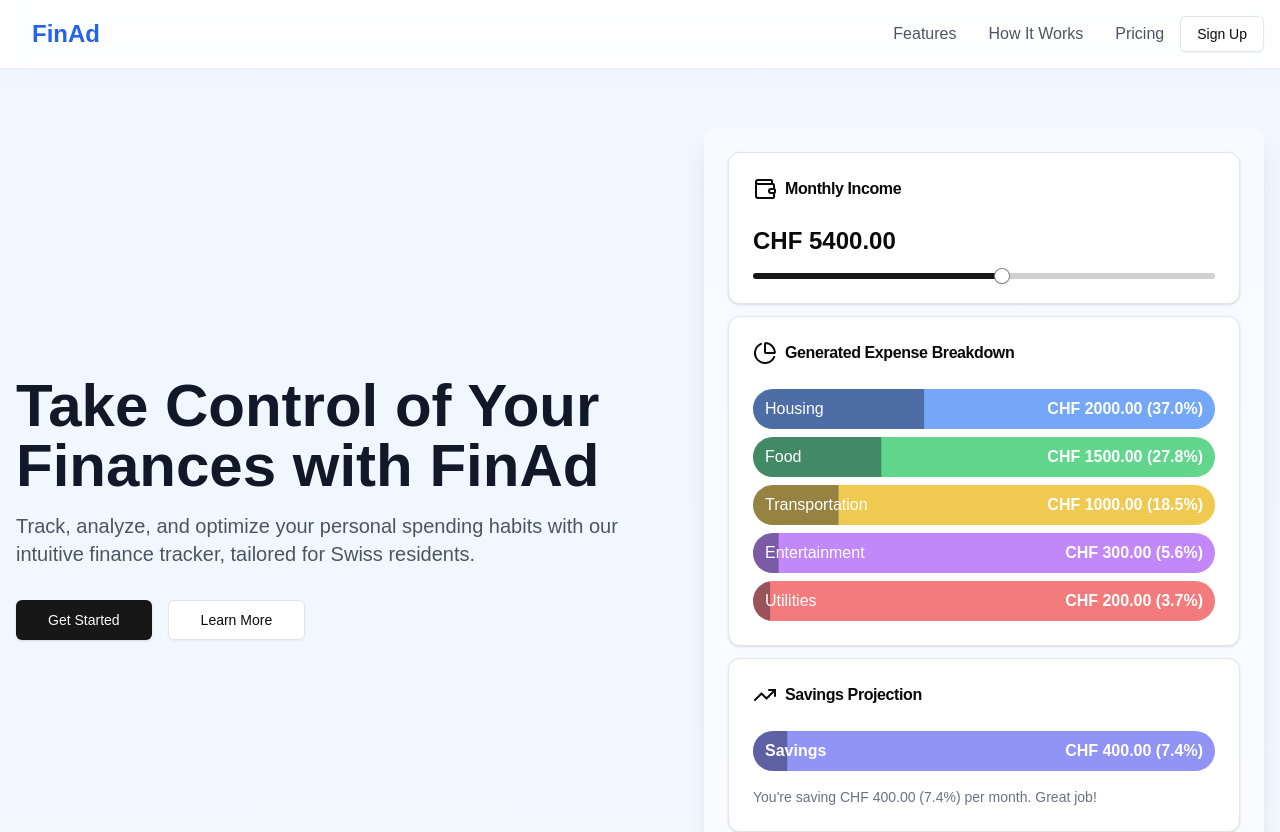
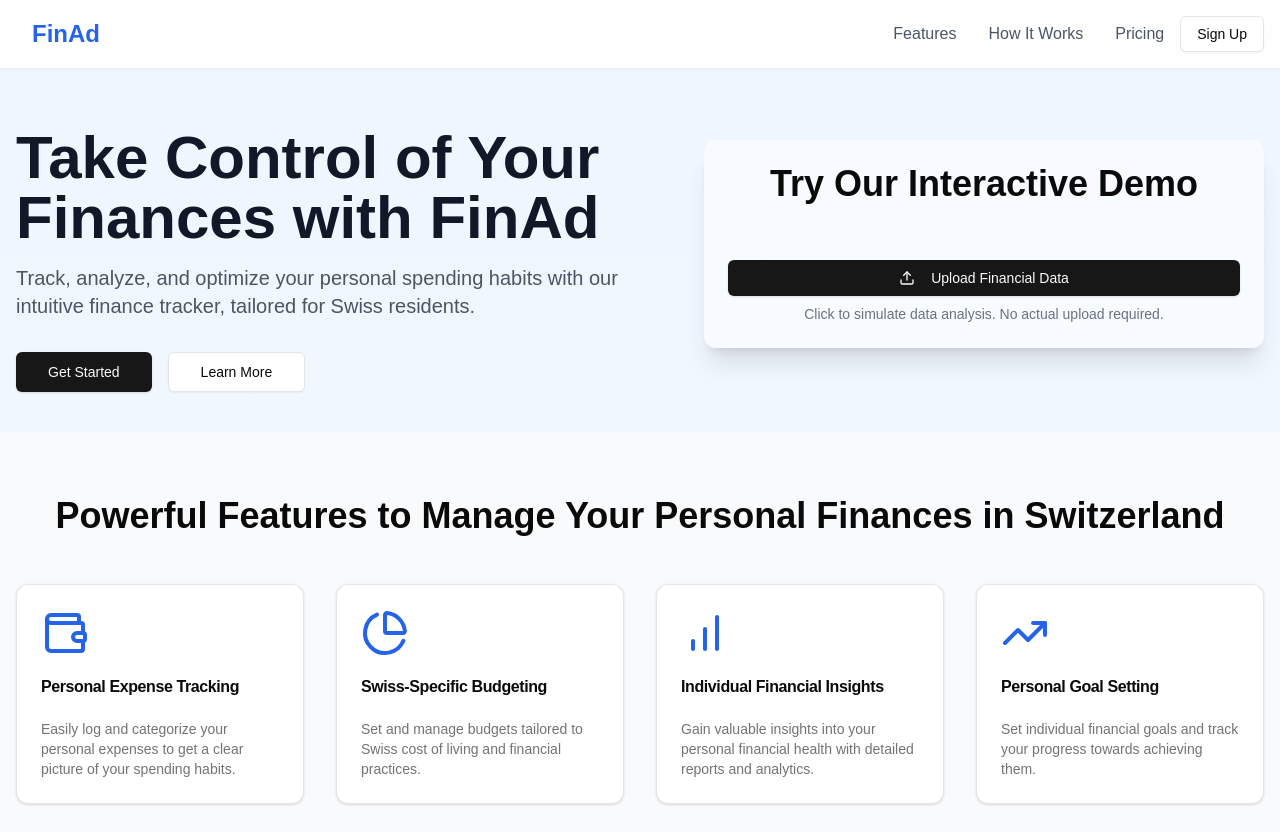
Before and after one commit to noelfischer/finad, a Next.js app: page / in a window 1280 px wide. Shown: the top 832 px of the page. Built offline with nearby package versions, Linux system fonts and the light colour scheme.

Commit message:
Make Demo more Fancy

```diff
--- a/components/InteractiveDemo.tsx
+++ b/components/InteractiveDemo.tsx
@@ -4,7 +4,9 @@
 import { Card, CardContent, CardHeader, CardTitle } from "@/components/ui/card"
 import { Slider } from "@/components/ui/slider"
 import { Progress } from "@/components/ui/progress"
-import { PieChart, Wallet, TrendingUp } from 'lucide-react'
+import { PieChart, Wallet, TrendingUp, Upload } from 'lucide-react'
+import { Button } from "@/components/ui/button"
+import { motion, AnimatePresence } from "framer-motion"
 
 const initialCategories = [
     { name: 'Housing', color: 'bg-blue-500/70', amount: 2000, percentage: 40 },
@@ -18,6 +20,9 @@
     const [income, setIncome] = useState(5400)
     const [categories, setCategories] = useState(initialCategories)
     const [savings, setSavings] = useState(0)
+    const [isDataVisible, setIsDataVisible] = useState(false)
+    const [isLoading, setIsLoading] = useState(false)
+    const [typedSuggestion, setTypedSuggestion] = useState('Thinking...')
 
     useEffect(() => {
         const totalExpenses = categories.reduce((sum, category) => sum + category.amount, 0)
@@ -31,16 +36,112 @@
         setCategories(newCategories)
     }, [income])
 
+    useEffect(() => {
+        if (isDataVisible) {
+            setTypedSuggestion('Thinking...')
+            const timer = setTimeout(() => {
+                const suggestion = savings >= 0
+                    ? `You're saving CHF ${savings.toFixed(2)} (${savingsPercentage.toFixed(1)}%) per month. Great job!`
+                    : isFinite(savingsPercentage)
+                        ? `Warning: You're overspending by CHF ${Math.abs(savings).toFixed(2)} (${Math.abs(savingsPercentage).toFixed(1)}%) per month.`
+                        : `Warning: You're overspending by CHF ${Math.abs(savings).toFixed(2)} per month.`
+
+                typeText(suggestion, setTypedSuggestion)
+            }, 3000) // 2 second delay before starting to type
+
+            return () => clearTimeout(timer)
+        }
+    }, [isDataVisible, savings])
+
+    const typeText = (text: string, setter: (text: string) => void) => {
+        let i = 0
+        let intervalId: NodeJS.Timeout
+
+        const type = () => {
+            if (i < text.length) {
+                setter(text.slice(0, i + 1))
+                i++
+                intervalId = setTimeout(type, 30)
+            }
+        }
+
+        type()
+
+        return () => clearTimeout(intervalId)
+    }
+
     const handleIncomeChange = (newIncome: number[]) => {
         setIncome(newIncome[0])
+        setTypedSuggestion('')
     }
 
     const totalExpenses = categories.reduce((sum, category) => sum + category.amount, 0)
     const savingsPercentage = ((income - totalExpenses) / income) * 100
 
+    const handleUpload = () => {
+        setIsLoading(true)
+        // Simulate loading time
+        setTimeout(() => {
+            setIsLoading(false)
+            setIsDataVisible(true)
+        }, 3000) // 3 seconds loading time
+    }
+
     return (
-        <div className="bg-white/50 p-6 shadow-xl rounded-xl max-w-3xl mx-auto">
-            <div className="space-y-3">
+        <div className="bg-white/50 p-6 shadow-xl rounded-xl max-w-3xl mx-auto text-sm sm:text-base">
+            <div className="space-y-4">
+                {!isDataVisible &&
+                    <motion.div
+                        className="space-y-2">
+                        <h2 className="text-3xl md:text-4xl font-bold text-center mb-12">Try Our Interactive Demo</h2>
+                        <Button
+                            onClick={handleUpload}
+                            className="w-full"
+                            disabled={isLoading || isDataVisible}
+                        >
+                            <Upload className="mr-2 h-4 w-4" /> Upload Financial Data
+                        </Button>
+                        <p className="text-sm text-gray-500 text-center">Click to simulate data analysis. No actual upload required.</p>
+                    </motion.div>
+                }
+
+                <AnimatePresence>
+                    {isLoading && (
+                        <motion.div
+                            initial={{ opacity: 0 }}
+                            animate={{ opacity: 1 }}
+                            exit={{ opacity: 0 }}
+                            className="flex flex-col items-center justify-center space-y-4"
+                        >
+                            <motion.div
+                                animate={{
+                                    scale: [1, 2, 2, 1, 1],
+                                    rotate: [0, 0, 270, 270, 0],
+                                    borderRadius: ["20%", "20%", "50%", "50%", "20%"],
+                                }}
+                                transition={{
+                                    duration: 2,
+                                    ease: "easeInOut",
+                                    times: [0, 0.2, 0.5, 0.8, 1],
+                                    repeat: Infinity,
+                                    repeatDelay: 1
+                                }}
+                                className="w-16 h-16 bg-blue-500"
+                            />
+                            <p className="text-lg font-semibold">Analyzing your financial data...</p>
+                        </motion.div>
+                    )}
+                </AnimatePresence>
+
+                <AnimatePresence>
+                    {isDataVisible && (
+                        <motion.div
+                            initial={{ opacity: 0, y: 20 }}
+                            animate={{ opacity: 1, y: 0 }}
+                            exit={{ opacity: 0, y: -20 }}
+                            transition={{ duration: 0.8 }}
+                            className="space-y-4"
+                        >
                             <Card>
                                 <CardHeader>
                                     <CardTitle className="flex items-center">
@@ -69,8 +170,13 @@
                                 </CardHeader>
                                 <CardContent>
                                     <div className="space-y-2">
-                            {categories.map(category => (
-                                <div key={category.name} className="mb-2">
+                                        {categories.map((category, index) => (
+                                            <motion.div
+                                                key={category.name}
+                                                initial={{ width: 0 }}
+                                                animate={{ width: "100%" }}
+                                                transition={{ duration: 1.2, delay: index * 0.3 }}
+                                            >
                                                 <div className="relative h-10">
                                                     <Progress value={category.percentage} className={`h-10 ${category.color}`} />
                                                     <div className="absolute inset-0 flex justify-between items-center px-3 text-white">
@@ -78,7 +184,7 @@
                                                         <span className='font-bold'>CHF {category.amount.toFixed(2)} {isFinite(category.percentage) && <>({category.percentage.toFixed(1)}%)</>}</span>
                                                     </div>
                                                 </div>
-                                </div>
+                                            </motion.div>
                                         ))}
                                     </div>
                                 </CardContent>
@@ -92,6 +198,11 @@
                                 </CardHeader>
                                 <CardContent>
                                     <div className="space-y-4">
+                                        <motion.div
+                                            initial={{ width: 0 }}
+                                            animate={{ width: "100%" }}
+                                            transition={{ duration: 0.8, delay: categories.length * 0.1 }}
+                                        >
                                             <div className="relative h-10">
                                                 <Progress value={Math.max(0, savingsPercentage)} className="h-10 bg-indigo-500/70" />
                                                 <div className="absolute inset-0 flex justify-between items-center px-3 text-white">
@@ -101,18 +212,16 @@
                                                     </span>
                                                 </div>
                                             </div>
+                                        </motion.div>
                                         <p className="text-sm text-gray-500">
-                                {savings >= 0
-                                    ? `You're saving CHF ${savings.toFixed(2)} (${savingsPercentage.toFixed(1)}%) per month. Great job!`
-                                    : isFinite(savingsPercentage) ?
-                                        `Warning: You're overspending by CHF ${Math.abs(savings).toFixed(2)} (${Math.abs(savingsPercentage).toFixed(1)}%) per month.` :
-                                        `Warning: You're overspending by CHF ${Math.abs(savings).toFixed(2)} per month.`
-                                }
-
+                                            {typedSuggestion}
                                         </p>
                                     </div>
                                 </CardContent>
                             </Card>
+                        </motion.div>
+                    )}
+                </AnimatePresence>
             </div>
         </div>
     )
--- a/package.json
+++ b/package.json
@@ -18,6 +18,7 @@
     "class-variance-authority": "^0.7.1",
     "clsx": "^2.1.1",
     "lucide-react": "^0.469.0",
+    "motion": "^11.15.0",
     "next": "15.1.2",
     "react": "^19.0.0",
     "react-dom": "^19.0.0",
```
Also changed, not shown: 2 other files (tests, documents, lock files or other folders). Lines whose indentation alone changed are shown as unchanged.
